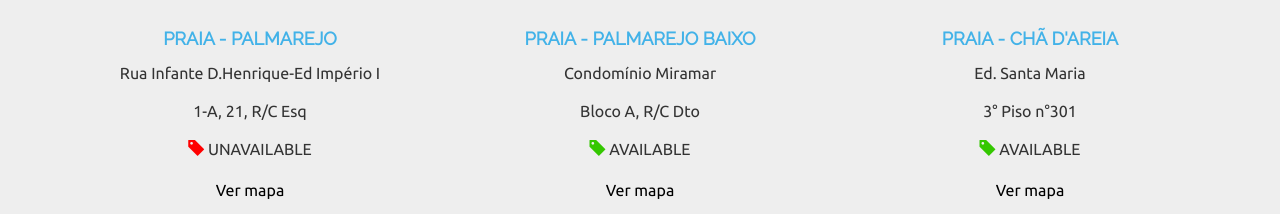
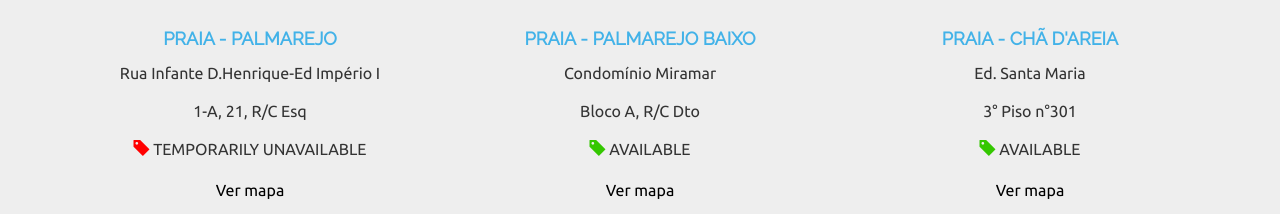
Before and after one commit to rubemlb/coworking, a plain HTML site: page index.html in a window 1280 px wide. Shown: the part 2340-2554 px from the top of the page. Drawn offline with nearby package versions, Linux system fonts and the light colour scheme; a script that the page names is missing.

Commit message:
disponibilidade
update_f1

```diff
--- a/index.html
+++ b/index.html
@@ -322,7 +322,7 @@
                         <a data-toggle="modal" data-target="#palmarejo" style="cursor:pointer"><h3 class="section-heading" style="color:#42b2e8;">Praia - Palmarejo </h3></a>
                         <p>Rua Infante D.Henrique-Ed Império I</p>
                         <p>1-A, 21, R/C Esq</p>
-                        <p><span class="glyphicon glyphicon-tag" style="color:#FF0000"></span> UNAVAILABLE</p>
+                        <p><span class="glyphicon glyphicon-tag" style="color:#FF0000"></span> TEMPORARILY UNAVAILABLE</p>
                         <p><a class="button-custom-white" href="https://www.google.cv/maps/place/Prime+Consulting/@14.9135345,-23.5294748,17z/data=!3m1!4b1!4m5!3m4!1s0x9359856437ed347:0x1b9382b4cfda3d3a!8m2!3d14.9135293!4d-23.5272861?hl=pt" target="_blank" style="">Ver mapa</a>
                         </p>
                         <p> Telefone: 2624040
```
